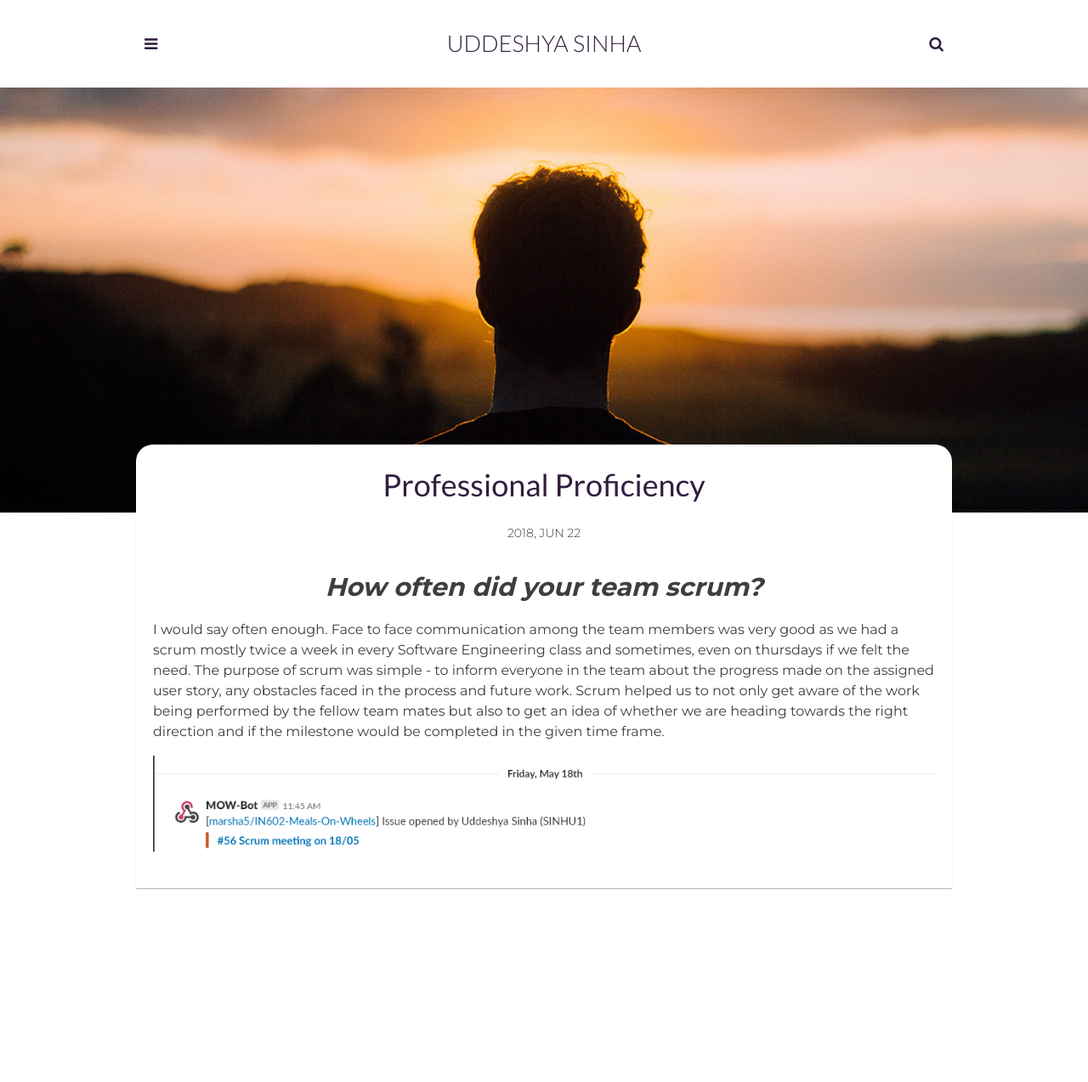
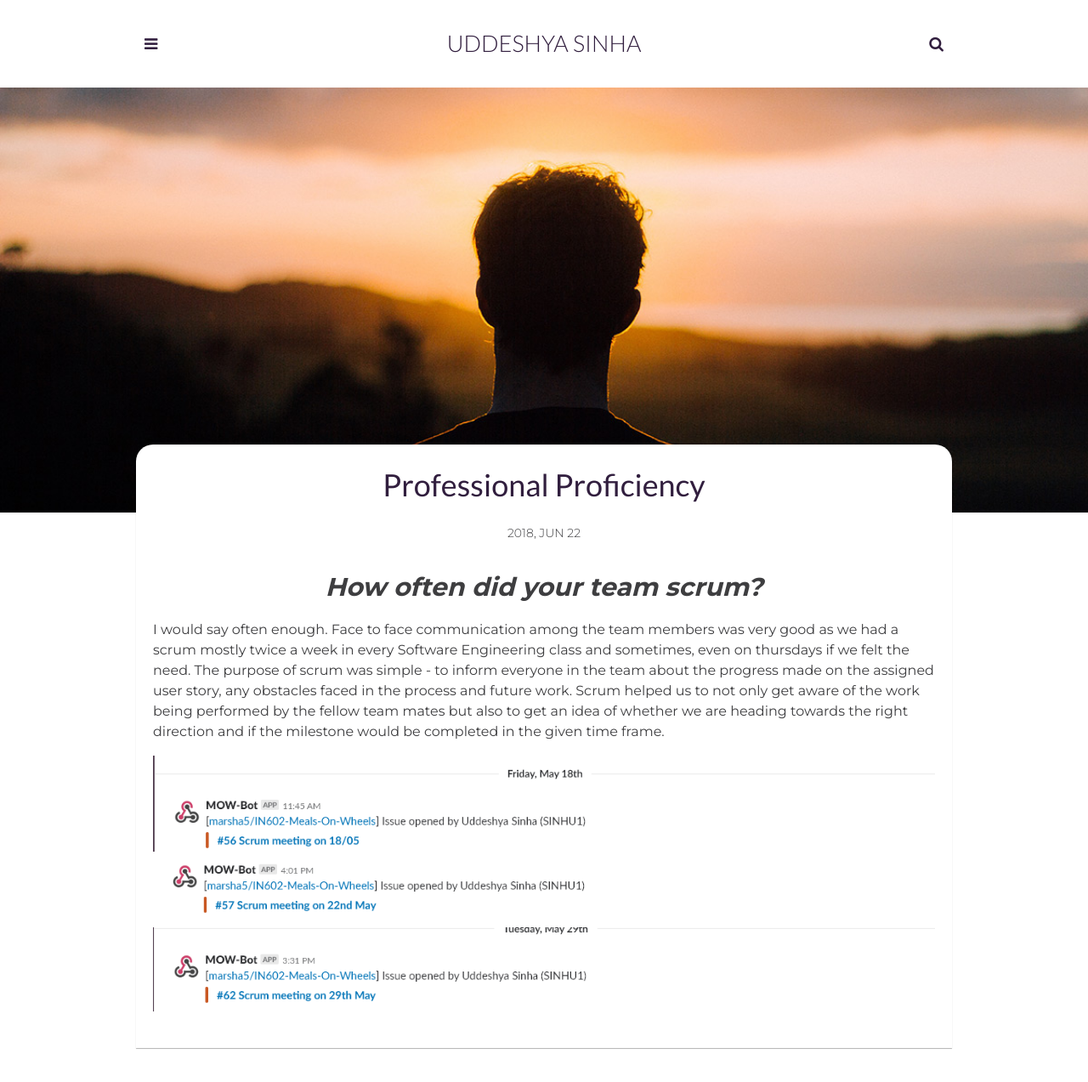
Before and after one commit to SinhaUddeshya/sinhauddeshya.github.io, a Jekyll site: the page built from _posts/2017-08-23-on-a-meeting-with-adventures.markdown, in a window 1280 px wide. Shown: the top 1273 px of the page at 85% size. Built offline with Jekyll 4.4.1, drawn with Linux system fonts in a browser that asks for light colours.

Commit message:
Update 2017-08-23-on-a-meeting-with-adventures.markdown

```diff
--- a/_posts/2017-08-23-on-a-meeting-with-adventures.markdown
+++ b/_posts/2017-08-23-on-a-meeting-with-adventures.markdown
@@ -11,3 +11,5 @@ author: # Add name author (optional)
 <p align="center"><span style="font-size:30px"><b><i>How often did your team scrum?</i></b></span></p>
 <p> I would say often enough. Face to face communication among the team members was very good as we had a scrum mostly twice a week in every Software Engineering class and sometimes, even on thursdays if we felt the need. The purpose of scrum was simple - to inform everyone in the team about the progress made on the assigned user story, any obstacles faced in the process and future work. Scrum helped us to not only get aware of the work being performed by the fellow team mates but also to get an idea of whether we are heading towards the right direction and if the milestone would be completed in the given time frame. </p>
 ![Adam Blog - Imac](https://github.com/SinhaUddeshya/sinhauddeshya.github.io/blob/master/assets/img/ev8.PNG?raw=true)
+![Adam Blog - Imac](https://github.com/SinhaUddeshya/sinhauddeshya.github.io/blob/master/assets/img/ev9.PNG?raw=true)
+![Adam Blog - Imac](https://github.com/SinhaUddeshya/sinhauddeshya.github.io/blob/master/assets/img/ev10.PNG?raw=true)
```
